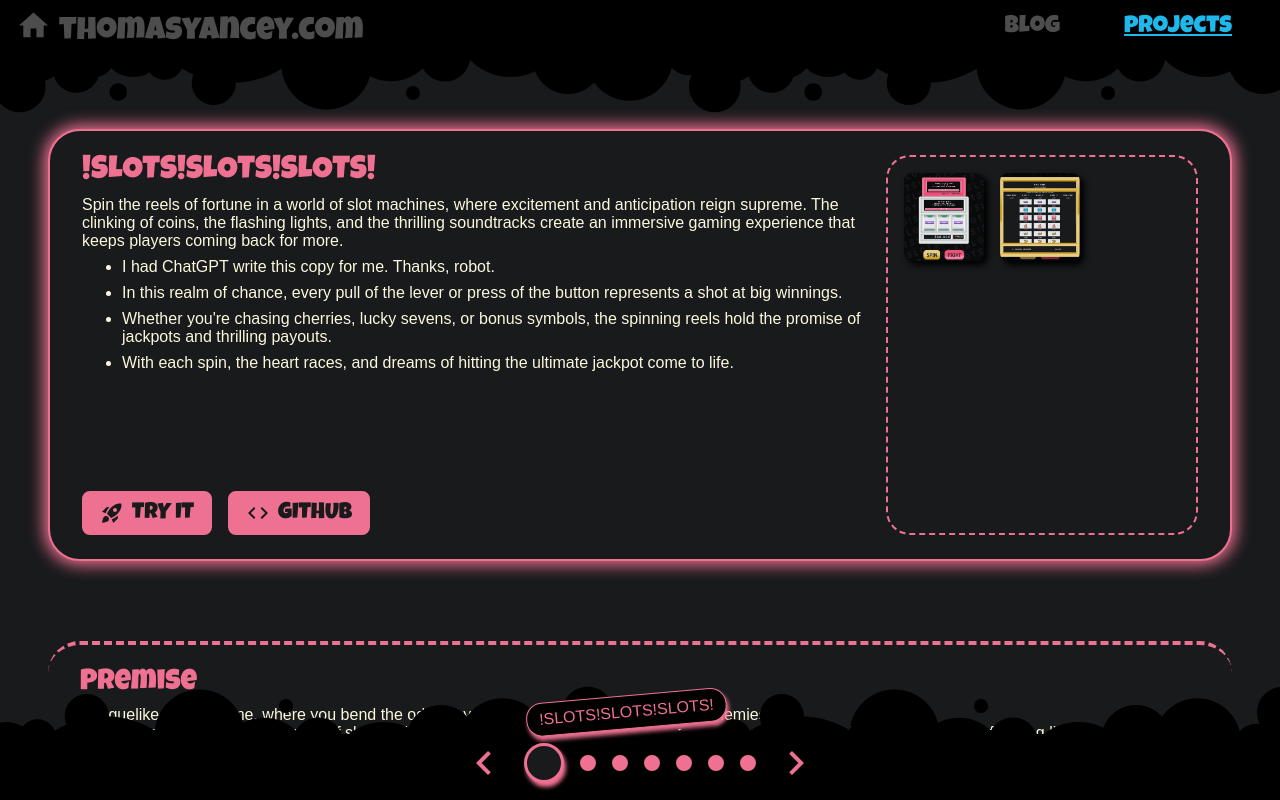
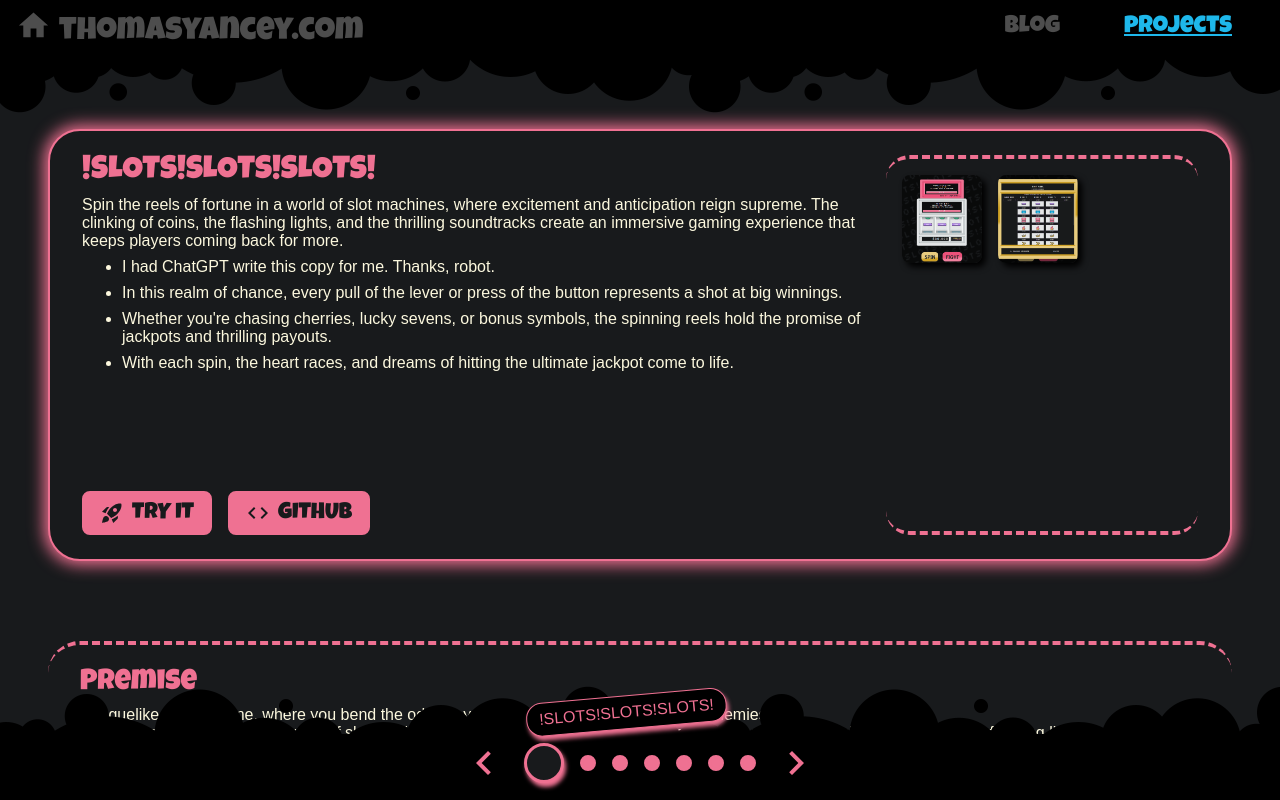
Before and after one commit to thyancey/portfolio, a React (Vite) app: page /#/projects/slots in a window 1280 px wide. Built offline with nearby package versions, Linux system fonts and the light colour scheme; a web font is replaced by a local one.

Commit message:
modal tweaks

```diff
--- a/src/components/blob-border.tsx
+++ b/src/components/blob-border.tsx
@@ -12,6 +12,7 @@ type ScBlobBorderProps = {
 };
 export const ScBlobBorder = styled.div<ScBlobBorderProps>`
   position: absolute;
+    pointer-events: none;
   left: 0;
   width: calc(${BLOB_WIDTH} * ${BLOB_REPEAT});
   height: ${BLOB_HEIGHT};
--- a/src/components/project-gallery.tsx
+++ b/src/components/project-gallery.tsx
@@ -91,12 +91,14 @@ export const ScGallery = styled.div`
 
   gap: 1rem;
   padding-bottom: 0rem;
-
-  border: 2px dashed var(--theme-primary);
-  border-radius: 1.5rem;
   padding: 1rem;
 
+  border-radius: 1.5rem;
+  border-top: .25rem dashed var(--theme-primary);
+  border-bottom: .25rem dashed var(--theme-primary);
+
   transition: width 0.3s, height 0.3s;
+
 `;
 
 interface Props {
```
